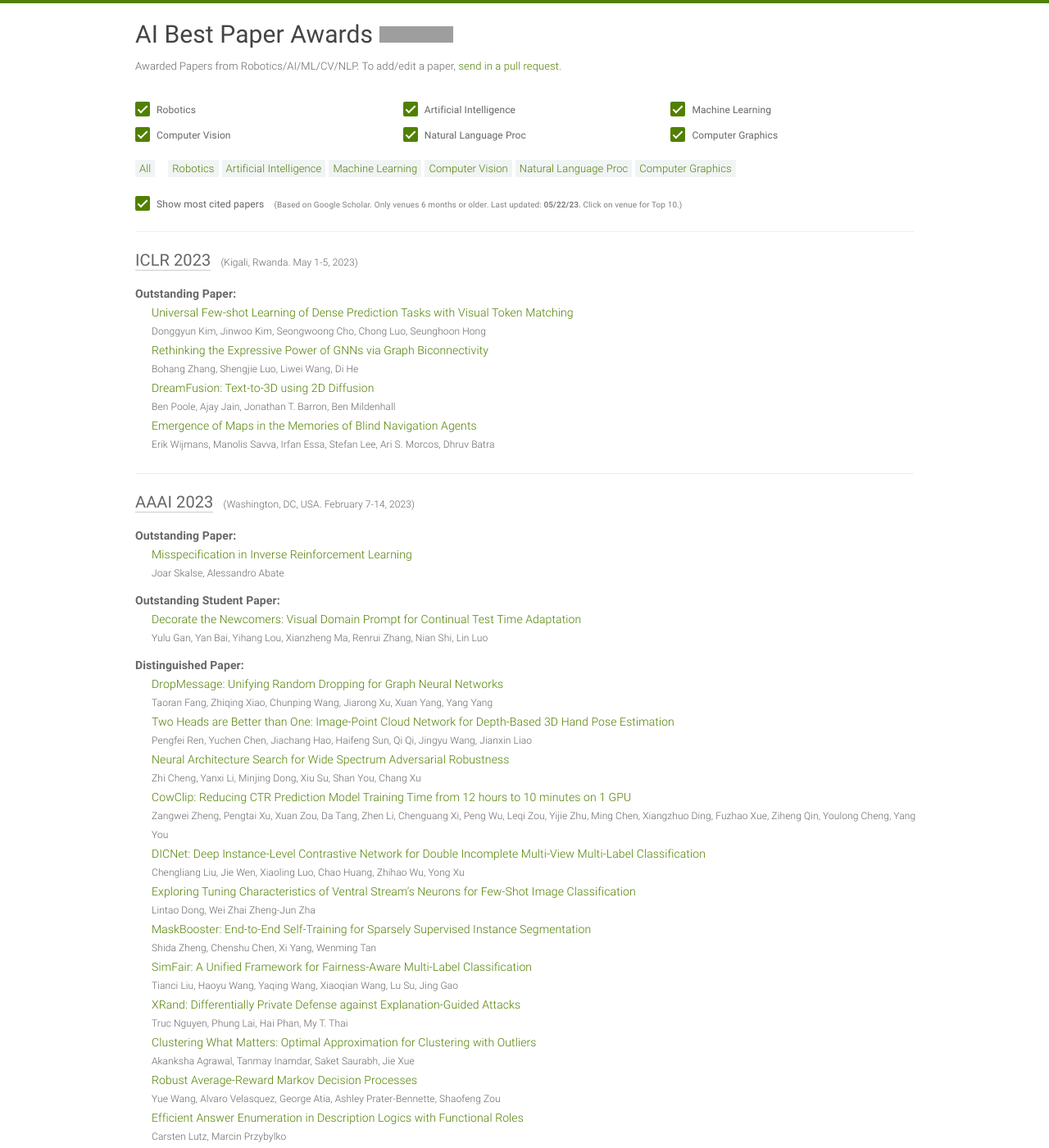
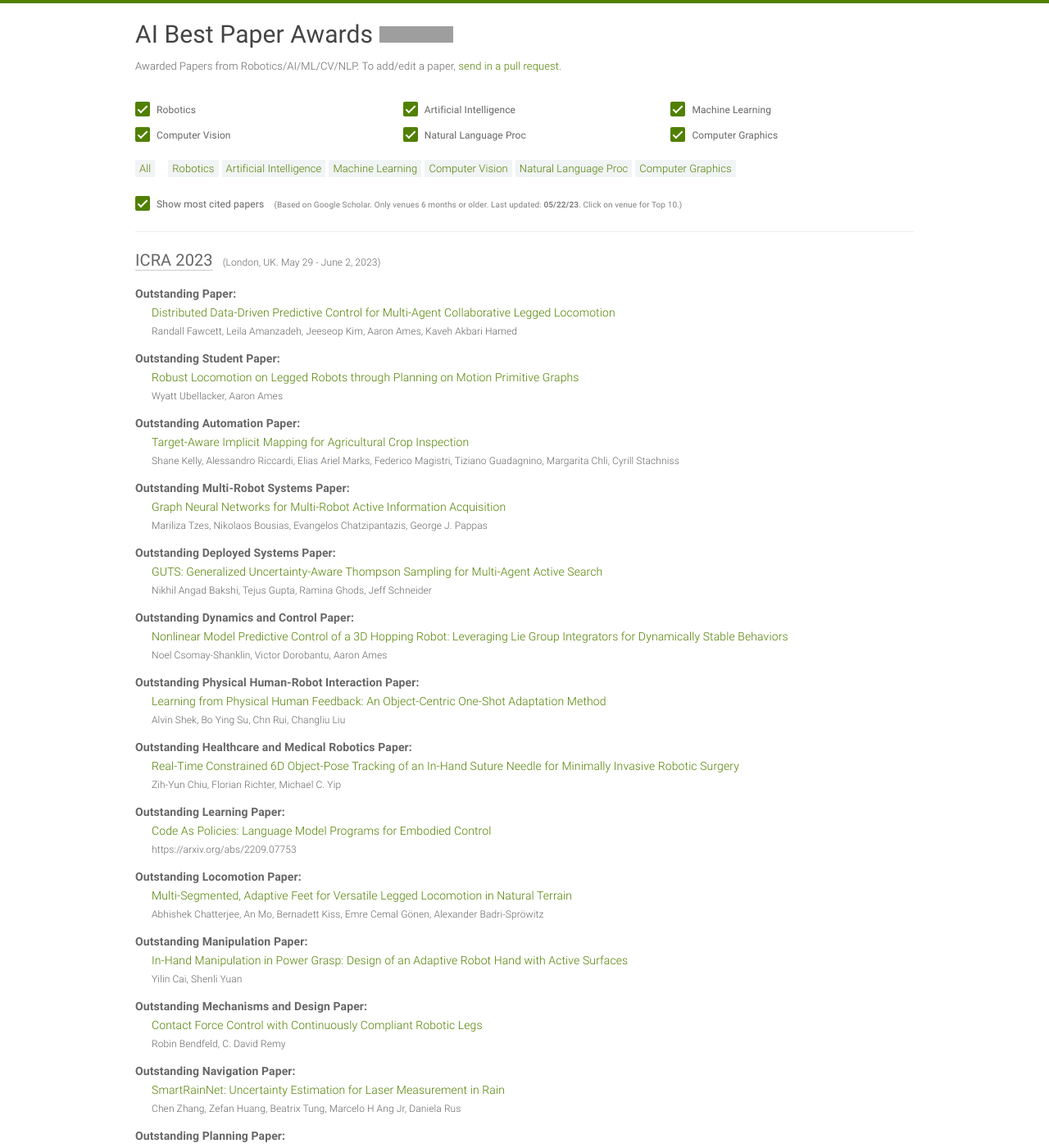
Before and after one commit to clemense/ai-bestpapers, a Jekyll site: the page built from index.html, in a window 1280 px wide and 1400 px high. Shown: the whole window at 82% size. Built offline with Jekyll 4.4.1, drawn with Linux system fonts in a browser that asks for light colours; some of the changed text lies outside the part shown; grey boxes are pictures that could not be loaded.

Commit message:
Add ICRA 2023

```diff
--- a/_data/papers.yml
+++ b/_data/papers.yml
@@ -1,4 +1,99 @@
 ---
+
+- venue: ICRA
+  year: 2023
+  awards:
+  - award: Outstanding Paper
+    title: Distributed Data-Driven Predictive Control for Multi-Agent Collaborative
+      Legged Locomotion
+    link: https://arxiv.org/abs/2211.06917
+    author: Randall Fawcett, Leila Amanzadeh, Jeeseop Kim, Aaron Ames, Kaveh Akbari
+      Hamed
+    source: https://www.icra2023.org/awards-finalists
+  - award: Outstanding Student Paper
+    title: Robust Locomotion on Legged Robots through Planning on Motion Primitive
+      Graphs
+    link: https://arxiv.org/abs/2209.07503
+    author: Wyatt Ubellacker, Aaron Ames
+    source: https://www.icra2023.org/awards-finalists
+  - award: Outstanding Automation Paper
+    title: Target-Aware Implicit Mapping for Agricultural Crop Inspection
+    link: https://ieeexplore.ieee.org/abstract/document/10160487
+    author: Shane Kelly, Alessandro Riccardi, Elias Ariel Marks, Federico Magistri,
+      Tiziano Guadagnino, Margarita Chli, Cyrill Stachniss
+    source: https://www.icra2023.org/awards-finalists
+  - award: Outstanding Multi-Robot Systems Paper
+    title: Graph Neural Networks for Multi-Robot Active Information Acquisition
+    link: https://arxiv.org/abs/2209.12091
+    author: Mariliza Tzes, Nikolaos Bousias, Evangelos Chatzipantazis, George J. Pappas
+    source: https://www.icra2023.org/awards-finalists
+  - award: Outstanding Deployed Systems Paper
+    title: 'GUTS: Generalized Uncertainty-Aware Thompson Sampling for Multi-Agent
+      Active Search'
+    link: https://arxiv.org/abs/2304.02075
+    author: Nikhil Angad Bakshi, Tejus Gupta, Ramina Ghods, Jeff Schneider
+    source: https://www.icra2023.org/awards-finalists
+  - award: Outstanding Dynamics and Control Paper
+    title: 'Nonlinear Model Predictive Control of a 3D Hopping Robot: Leveraging Lie
+      Group Integrators for Dynamically Stable Behaviors'
+    link: https://arxiv.org/abs/2209.11808
+    author: Noel Csomay-Shanklin, Victor Dorobantu, Aaron Ames
+    source: https://www.icra2023.org/awards-finalists
+  - award: Outstanding Physical Human-Robot Interaction Paper
+    title: 'Learning from Physical Human Feedback: An Object-Centric One-Shot Adaptation
+      Method'
+    link: https://arxiv.org/abs/2203.04951
+    author: Alvin Shek, Bo Ying Su, Chn Rui, Changliu Liu
+    source: https://www.icra2023.org/awards-finalists
+  - award: Outstanding Healthcare and Medical Robotics Paper
+    title: Real-Time Constrained 6D Object-Pose Tracking of an In-Hand Suture Needle
+      for Minimally Invasive Robotic Surgery
+    link: https://arxiv.org/abs/2210.11973
+    author: Zih-Yun Chiu, Florian Richter, Michael C. Yip
+    source: https://www.icra2023.org/awards-finalists
+  - award: Outstanding Learning Paper
+    title: 'Code As Policies: Language Model Programs for Embodied Control'
+    link: Jacky Liang, Wenlong Huang, Fei Xia, Peng Xu, Karol Hausman, Brian Ichter,
+      Peter Florence, Andy Zeng
+    author: https://arxiv.org/abs/2209.07753
+    source: https://www.icra2023.org/awards-finalists
+  - award: Outstanding Locomotion Paper
+    title: Multi-Segmented, Adaptive Feet for Versatile Legged Locomotion in Natural
+      Terrain
+    link: https://arxiv.org/abs/2209.08499
+    author: Abhishek Chatterjee, An Mo, Bernadett Kiss, Emre Cemal Gönen, Alexander
+      Badri-Spröwitz
+    source: https://www.icra2023.org/awards-finalists
+  - award: Outstanding Manipulation Paper
+    title: 'In-Hand Manipulation in Power Grasp: Design of an Adaptive Robot Hand
+      with Active Surfaces'
+    link: https://ieeexplore.ieee.org/abstract/document/10161516
+    author: Yilin Cai, Shenli Yuan
+    source: https://www.icra2023.org/awards-finalists
+  - award: Outstanding Mechanisms and Design Paper
+    title: Contact Force Control with Continuously Compliant Robotic Legs
+    link: https://ieeexplore.ieee.org/abstract/document/10160269
+    author: Robin Bendfeld, C. David Remy
+    source: https://www.icra2023.org/awards-finalists
+  - award: Outstanding Navigation Paper
+    title: 'SmartRainNet: Uncertainty Estimation for Laser Measurement in Rain'
+    link: https://ieeexplore.ieee.org/abstract/document/10160874
+    author: Chen Zhang, Zefan Huang, Beatrix Tung, Marcelo H Ang Jr, Daniela Rus
+    source: https://www.icra2023.org/awards-finalists
+  - award: Outstanding Planning Paper
+    title: Learning-Based Initialization of Trajectory Optimization for Path-Following
+      Problems of Redundant Manipulators
+    link: https://ieeexplore.ieee.org/abstract/document/10161426
+    author: Minsung Yoon, Mincheul Kang, Daehyung Park, Sung-eui Yoon
+    source: https://www.icra2023.org/awards-finalists
+  - award: Outstanding Sensors and Perception Paper
+    title: Occlusion Reasoning for Skeleton Extraction of Self-Occluded Tree Canopies
+    link: https://arxiv.org/abs/2301.08387
+    author: Chung Hee Kim, George Kantor
+    source: https://www.icra2023.org/awards-finalists
+  place: London, UK
+  date: May 29 - June 2, 2023
+  sub: RO
 
 - venue: ICLR
   year: 2023
```
